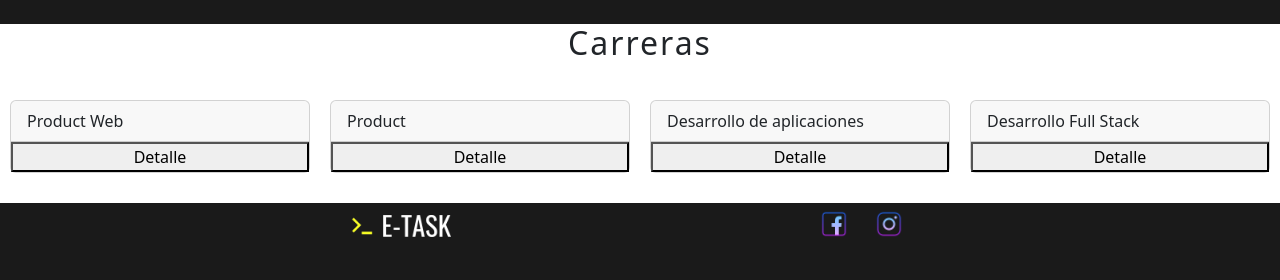
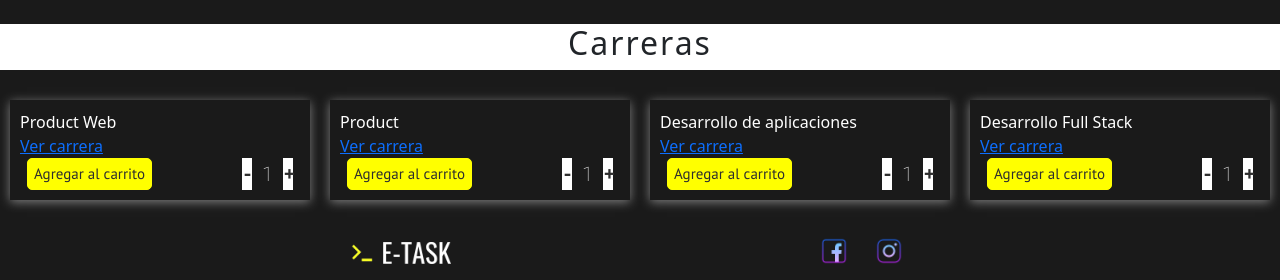
Before and after one commit to Ebniemann/Niemann-Evelina-ProyectoFinal, a React (Create React App) app: page /cursos in a window 1280 px wide. Shown: the part 596-876 px from the top of the page. Built offline with nearby package versions, Linux system fonts and the light colour scheme.

Commit message:
Add Details

```diff
--- a/src/App.js
+++ b/src/App.js
@@ -3,6 +3,7 @@ import { BrowserRouter, Routes, Route } from "react-router-dom";
 import Home from "./PgageHome/home";
 import Courses from "./PageCourses/courses";
 import Faqs from "./PageFaqs/Faqs";
+import ProductsContainer from "./component/ProductsContainer/ProductsContainer";
 
 function App() {
   return (
@@ -10,6 +11,7 @@ function App() {
       <Routes>
         <Route path="/" element={<Home />} />
         <Route path="/cursos" element={<Courses />} />
+        <Route path="/cursos/:id" element={<ProductsContainer />} />
         <Route path="/faqs" element={<Faqs />} />
       </Routes>
     </BrowserRouter>
--- a/src/PageCourses/courses.js
+++ b/src/PageCourses/courses.js
@@ -9,8 +9,8 @@ import { ToastContainer } from "react-toastify";
 const CoursesPage = () => {
   return (
     <Layout>
-      <section class="presentation">
-        <div class="description">
+      <section className="presentation">
+        <div className="description">
           <Title text={"Únete a nuestra comunidad y reescribe tu futuro"} />
           <SubTitle
             text={
--- a/src/PgageHome/home.js
+++ b/src/PgageHome/home.js
@@ -17,12 +17,12 @@ const Home = () => {
         </div>
         <img src={ImgHome} alt="imagen Home" width={500} height={500} />
       </section>
-      <section class="modality">
+      <section className="modality">
         <h2>Elige tu carrera</h2>
         <p>¿ Full o Part ?</p>
-        <div class="subrayado"></div>
-        <div class="times">
-          <div class="modality-time">
+        <div className="subrayado"></div>
+        <div className="times">
+          <div className="modality-time">
             <h4>Full-time</h4>
             <p>
               Es la modalidad ideal para quienes quieren empezar una carrera en
@@ -30,7 +30,7 @@ const Home = () => {
               100% a remoto y en vivo.
             </p>
           </div>
-          <div class="modality-time">
+          <div className="modality-time">
             <h4>Part-time</h4>
             <p>
               Diseñada exclusivamente para aquellos que quieren aprender
--- a/src/component/Form/Form.js
+++ b/src/component/Form/Form.js
@@ -4,35 +4,35 @@ import SubTitle from "../SubTitle/SubTitle";
 
 const Form = () => {
   return (
-    <form class="contact" id="contacto">
+    <form className="contact" id="contacto">
       <SubTitle text={"Contáctenos"} />
-      <div class="mb-3">
-        <label for="name" class="form-label">
+      <div className="mb-3">
+        <label for="name" className="form-label">
           Nombre
         </label>
         <input
           type="text"
-          class="form-control"
+          className="form-control"
           id="name"
           placeholder="Evelina Niemann"
         />
       </div>
-      <div class="mb-3">
-        <label for="email" class="form-label">
+      <div className="mb-3">
+        <label for="email" className="form-label">
           Email
         </label>
         <input
           type="email"
-          class="form-control"
+          className="form-control"
           id="email"
           placeholder="name@example.com"
         />
       </div>
-      <div class="mb-3">
-        <label for="text-area" class="form-label">
+      <div className="mb-3">
+        <label for="text-area" className="form-label">
           Consulta
         </label>
-        <textarea class="form-control" id="text-area" rows="3"></textarea>
+        <textarea className="form-control" id="text-area" rows="3"></textarea>
       </div>
       <Button text={"Enviar"} />
     </form>
--- a/src/component/ItemList/ItemList.js
+++ b/src/component/ItemList/ItemList.js
@@ -1,19 +1,27 @@
-import Products from "../ProductsContainer/ProductsContainer";
+import "./styles.css";
+import { Link } from "react-router-dom";
+import ItemCount from "../ItemCount/ItemCount";
 
-const ItemList = ({ selectProduct, setSelectProduct, courses }) => {
-  function handleShow(courses) {
-    setSelectProduct(courses);
-  }
+const ItemList = ({ courses }) => {
   return (
-    <div className="cards">
-      {courses.map((courses) => (
-        <div className="card" key={courses.id}>
-          <div className="card-header">{courses.name}</div>
-          <button onClick={() => handleShow(courses)}>Detalle</button>
-          {selectProduct === courses && <Products courses={selectProduct} />}
-        </div>
-      ))}
-    </div>
+    <>
+      <div className="itemList">
+        {courses.map((course) => (
+          <div className="box-card" key={course.id}>
+            <div className="card-header">{course.name}</div>
+            <Link to={`/cursos/${course.id}`}>Ver carrera</Link>
+            <ItemCount
+              initial={1}
+              stock={3}
+              productAdd={(quantity) =>
+                console.log("producto agregado", quantity)
+              }
+              courseName={course.name}
+            />
+          </div>
+        ))}
+      </div>
+    </>
   );
 };
 
--- /dev/null
+++ b/src/component/ItemList/styles.css
@@ -0,0 +1,15 @@
+.itemList{
+  display: flex;
+  justify-content: space-around;
+  padding:30px 0px 30px 0px ;
+  background-color: #1A1A1A;
+  --tw-bg-opacity: 1;
+  background-color: rgb(26 26 26/var(--tw-bg-opacity));
+}
+
+.box-card{
+  box-shadow: 0px 2px 10px gray;
+  padding: 10px;
+  min-width: 300px;
+  color: white
+}
--- a/src/component/ItemListContainer/ItemListContainer.js
+++ b/src/component/ItemListContainer/ItemListContainer.js
@@ -4,37 +4,29 @@ import Loading from "../Loading/Loading";
 import ItemList from "../ItemList/ItemList";
 
 const ItemListContainer = ({ greeting }) => {
-  const [loading, setLoading] = useState(true);
-  const [selectProduct, setSelectProduct] = useState(null);
+  const [loading, setLoading] = useState(false);
   const [courses, setCourses] = useState([]);
 
   const orderProduct = () => {
     return new Promise((resolve) => {
-      resolve(data);
+      setTimeout(() => {
+        resolve(data);
+      }, 1500);
     });
   };
 
   useEffect(() => {
-    setTimeout(() => {
-      setLoading(false);
-      orderProduct().then((res) => {
+    setLoading(true);
+    orderProduct()
+      .then((res) => {
         setCourses(res);
-      });
-    }, 1500);
+      })
+      .finally(() => setLoading(false));
   }, []);
   return (
     <>
       <h2>{greeting}</h2>
-      {loading ? (
-        <Loading />
-      ) : (
-        <ItemList
-          courses={courses}
-          loading={false}
-          selectProduct={selectProduct}
-          setSelectProduct={setSelectProduct}
-        />
-      )}
+      {loading ? <Loading /> : <ItemList courses={courses} loading={loading} />}
     </>
   );
 };
--- a/src/component/ProductsContainer/ProductsContainer.js
+++ b/src/component/ProductsContainer/ProductsContainer.js
@@ -1,9 +1,56 @@
-import Product from "../ProductsDetail/Products";
+import { Link } from "react-router-dom";
+import { useEffect, useState } from "react";
+import { useParams } from "react-router-dom";
+import "./styles.css";
 
-const ProductsContainer = ({ courses }) => {
+import data from "../../data/data.json";
+
+const ProductsContainer = () => {
+  const [loading, setLoading] = useState(false);
+  const [courses, setCourses] = useState([]);
+  const { id } = useParams();
+
+  const getProduct = () => {
+    return new Promise((resolve) => {
+      setTimeout(() => {
+        resolve(data);
+      }, 1500);
+    });
+  };
+  useEffect(() => {
+    setLoading(true);
+    const courseData = data.find((item) => item.id === Number(id));
+    setCourses(courseData);
+    setLoading(false);
+  }, [id]);
+
   return (
     <>
-      <Product key={courses.id} courses={courses} />
+      {loading ? (
+        <p>Cargando...</p>
+      ) : (
+        <>
+          <Link to="/cursos">Volver</Link>
+          <div>
+            <div className="card" key={courses.id}>
+              <div className="card-header">{courses.name}</div>
+              <div className="card-body text-secondary">
+                <h5 className="card-title">
+                  Incluye {courses.number_courses} cursos
+                </h5>
+                {courses.course_list && (
+                  <ul className="card-list">
+                    {courses.course_list.map((course, index) => (
+                      <li key={index}>{course}</li>
+                    ))}
+                  </ul>
+                )}
+                <p className="price">${courses.price}</p>
+              </div>
+            </div>
+          </div>
+        </>
+      )}
     </>
   );
 };
--- a/src/component/ProductsDetail/Products.js
+++ /dev/null
@@ -1,27 +0,0 @@
-import ItemCount from "../ItemCount/ItemCount";
-import "./styles.css";
-
-const Product = ({ courses }) => {
-  return (
-    <div className="card">
-      <div className="card-header">{courses.name}</div>
-      <div className="card-body text-secondary">
-        <h5 className="card-title">Incluye {courses.number_courses} cursos</h5>
-        <ul className="card-list">
-          {courses.course_list.map((course, index) => (
-            <li key={index}>{course}</li>
-          ))}
-        </ul>
-        <p className="price">${courses.price}</p>
-      </div>
-      <ItemCount
-        initial={1}
-        stock={3}
-        productAdd={(quantity) => console.log("producto agregado", quantity)}
-        courseName={courses.name}
-      />
-    </div>
-  );
-};
-
-export default Product;
```
Also changed, not shown: src/PageFaqs/Faqs.js (+16 -16 lines), src/component/ProductsContainer/styles.css (renamed from src/component/ProductsDetail/styles.css).
